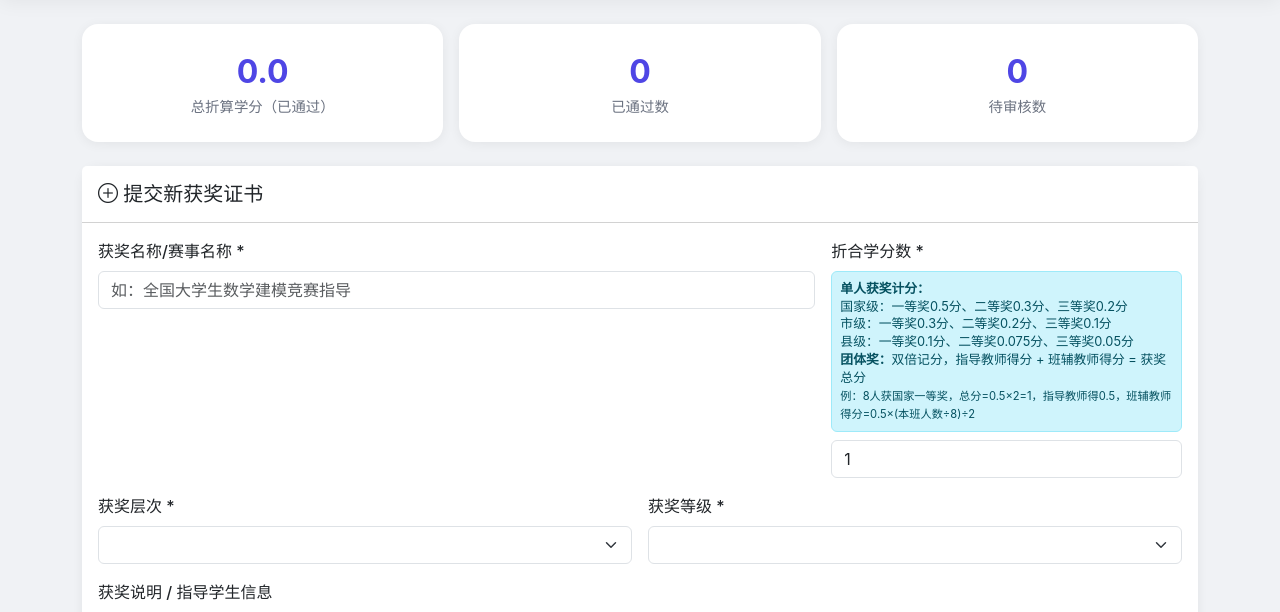
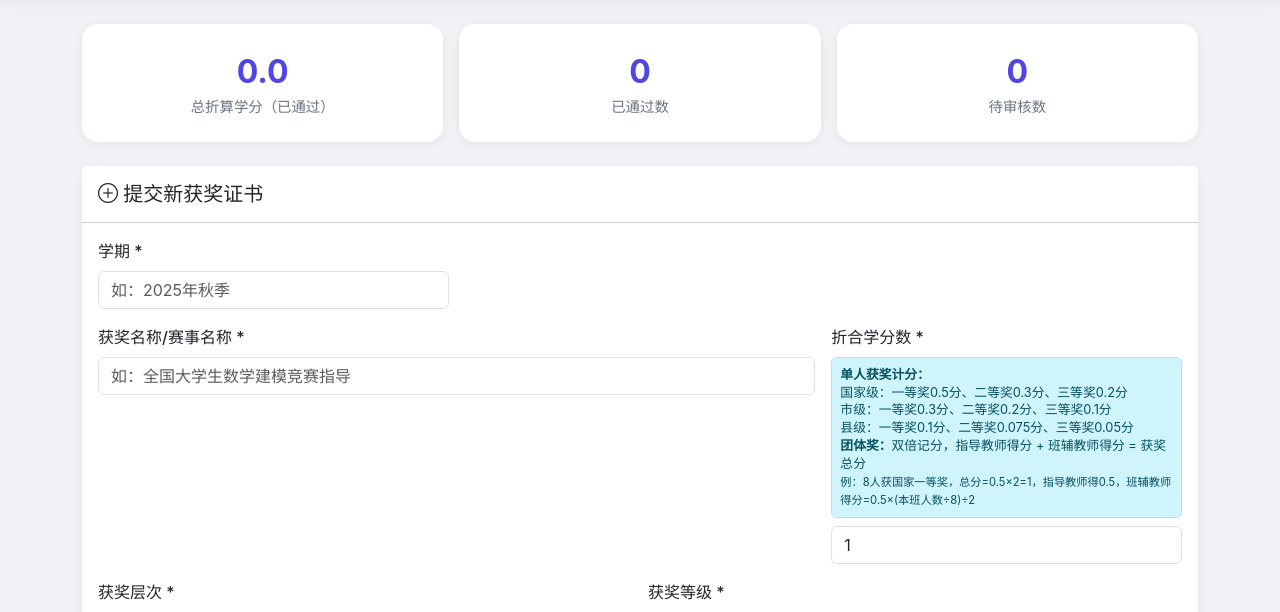
Before and after one commit to huangjun-91/credit-system, a Flask app: template templates/teacher.html in a window 1280 px wide. Shown: the part 56-668 px from the top of the page. Run offline with Flask 3, Linux system fonts and the light colour scheme; the template is opened without the code that fills it, so the values that code supplies are empty; some libraries are stand-ins or nearby versions.

Commit message:
Add semester field and team size input

```diff
--- a/app.py
+++ b/app.py
@@ -44,7 +44,15 @@ def migrate_db():
     try:
         conn.execute("ALTER TABLE credits ADD COLUMN is_team INTEGER DEFAULT 0")
     except sqlite3.OperationalError:
-        pass  # Column already exists
+        pass
+    try:
+        conn.execute("ALTER TABLE credits ADD COLUMN team_size INTEGER DEFAULT 1")
+    except sqlite3.OperationalError:
+        pass
+    try:
+        conn.execute("ALTER TABLE credits ADD COLUMN semester TEXT DEFAULT ''")
+    except sqlite3.OperationalError:
+        pass
     conn.close()
 
 def init_db():
@@ -73,6 +81,8 @@ def init_db():
             description TEXT DEFAULT '',
             image_path TEXT DEFAULT '',
             is_team INTEGER DEFAULT 0,
+            team_size INTEGER DEFAULT 1,
+            semester TEXT DEFAULT '',
             status TEXT NOT NULL DEFAULT '待审核',
             submit_time TIMESTAMP DEFAULT CURRENT_TIMESTAMP,
             review_time TIMESTAMP,
@@ -246,9 +256,12 @@ def submit_credit():
 
     conn = get_db()
     conn.execute(
-        """INSERT INTO credits (user_id, title, category, award_level, award_grade, credits, description, image_path, is_team, status)
-           VALUES (?, ?, ?, ?, ?, ?, ?, ?, ?, '待审核')""",
-        (session['user_id'], title, award_level, award_level, award_grade, credits, description, image_path, int(request.form.get('is_team', 0)))
+        """INSERT INTO credits (user_id, title, category, award_level, award_grade, credits, description, image_path, is_team, team_size, semester, status)
+           VALUES (?, ?, ?, ?, ?, ?, ?, ?, ?, ?, ?, '待审核')""",
+        (session['user_id'], title, award_level, award_level, award_grade, credits, description, image_path,
+         int(request.form.get('is_team', 0)),
+         int(request.form.get('team_size', 1)),
+         request.form.get('semester', '').strip())
     )
     conn.commit()
     conn.close()
@@ -327,14 +340,14 @@ def export_data():
     conn = get_db()
     records = conn.execute("""
         SELECT c.id, u.real_name, u.teacher_id, u.department, c.title, c.award_level,
-               c.award_grade, c.credits, c.is_team, c.status, c.submit_time, c.review_time
+               c.award_grade, c.credits, c.is_team, c.team_size, c.semester, c.status, c.submit_time, c.review_time
         FROM credits c JOIN users u ON c.user_id = u.id
         ORDER BY u.real_name, c.submit_time
     """).fetchall()
     conn.close()
 
     # Generate CSV as bytes with BOM for Excel compatibility
-    header = ['编号', '姓名', '工号', '所属学院', '获奖名称', '获奖层次', '获奖等级', '折算学分', '是否团队赛', '状态', '提交时间', '审核时间']
+    header = ['编号', '姓名', '工号', '所属学院', '学期', '获奖名称', '获奖层次', '获奖等级', '折算学分', '是否团队赛', '参赛人数', '状态', '提交时间', '审核时间']
     rows = ['\t'.join(header)]
     for r in records:
         rows.append('\t'.join([
@@ -342,11 +355,13 @@ def export_data():
             r['real_name'] or '',
             r['teacher_id'] or '',
             r['department'] or '',
+            r['semester'] or '',
             r['title'] or '',
             r['award_level'] or '',
             r['award_grade'] or '',
             str(r['credits']),
             '是' if r['is_team'] else '否',
+            str(r['team_size'] or 1),
             r['status'] or '',
             r['submit_time'] or '',
             r['review_time'] or ''
--- a/templates/teacher.html
+++ b/templates/teacher.html
@@ -198,6 +198,12 @@
             </div>
             <div class="card-body">
                 <form method="POST" action="{{ url_for('submit_credit') }}" enctype="multipart/form-data">
+                    <div class="row g-3 mb-3">
+                        <div class="col-md-4">
+                            <label class="form-label fw-medium">学期 *</label>
+                            <input type="text" name="semester" class="form-control" placeholder="如：2025年秋季" required>
+                        </div>
+                    </div>
                     <div class="row g-3">
                         <div class="col-md-8">
                             <label class="form-label fw-medium">获奖名称/赛事名称 *</label>
@@ -238,11 +244,15 @@
                         <div class="row g-3 mb-2">
                             <div class="col-md-6">
                                 <div class="form-check form-switch">
-                                    <input class="form-check-input" type="checkbox" name="is_team" id="isTeam" value="1">
+                                    <input class="form-check-input" type="checkbox" name="is_team" id="isTeam" value="1" onchange="toggleTeamSize(this)">
                                     <label class="form-check-label fw-medium" for="isTeam">
                                         是否团队赛
                                     </label>
                                 </div>
+                            </div>
+                            <div class="col-md-4" id="teamSizeGroup" style="display:none;">
+                                <label class="form-label fw-medium">参赛学生人数</label>
+                                <input type="number" name="team_size" class="form-control" value="1" min="1">
                             </div>
                         </div>
                         <div class="col-12">
@@ -375,6 +385,9 @@
             `;
             new bootstrap.Modal(document.getElementById('detailModal')).show();
         }
+        function toggleTeamSize(checkbox) {
+            document.getElementById('teamSizeGroup').style.display = checkbox.checked ? 'block' : 'none';
+        }
     </script>
 </body>
 </html>
```
